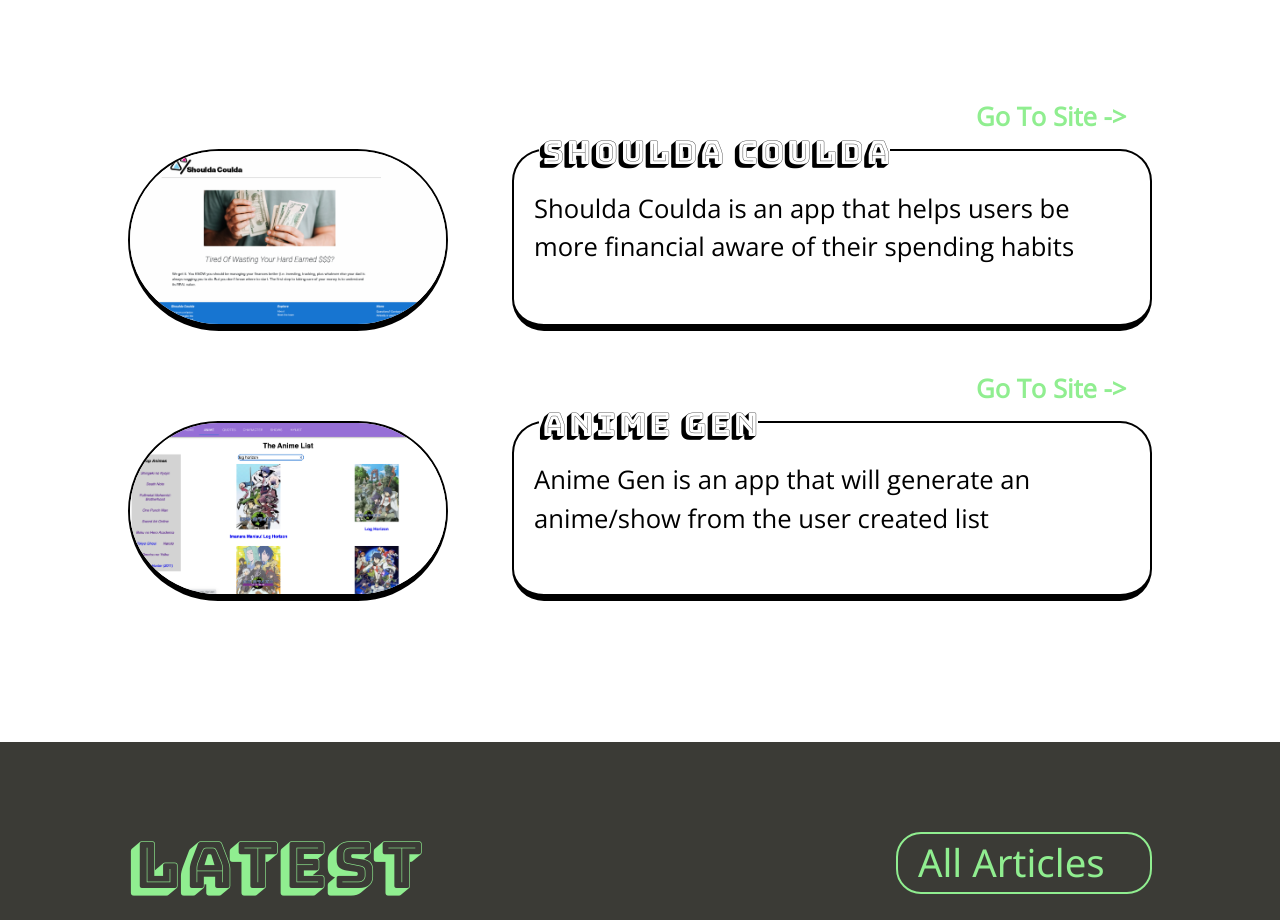
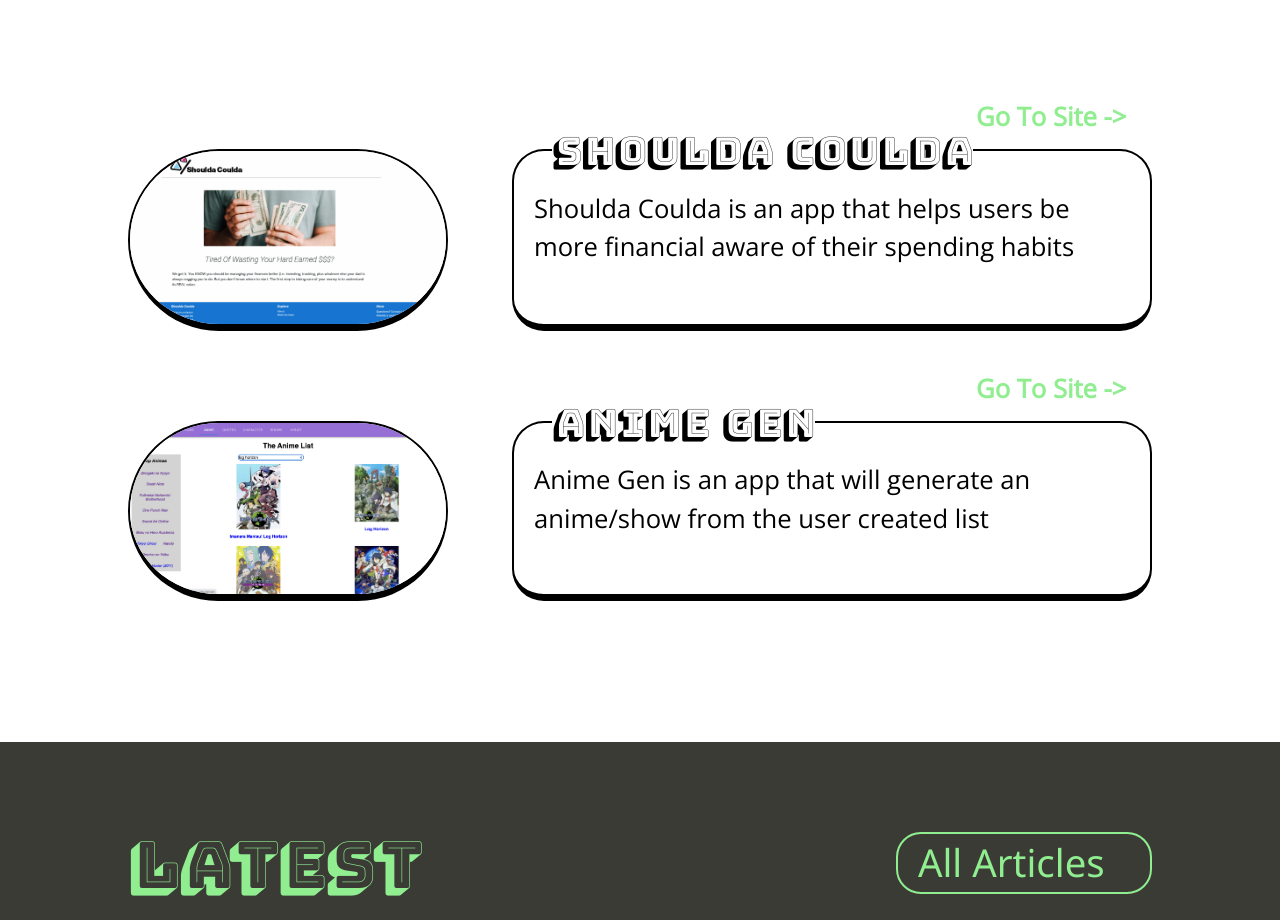
Before and after one commit to StudentCZ/my-website, a React (Create React App) app: page / in a window 1280 px wide. Shown: the part 1844-2764 px from the top of the page. Built offline with nearby package versions, Linux system fonts and the light colour scheme.

Commit message:
change position of header

```diff
--- a/src/components/ProjectImageBar.module.css
+++ b/src/components/ProjectImageBar.module.css
@@ -28,11 +28,11 @@
 
 .header {
   position: absolute;
-  top: -2.5vw;
-  margin-left: 25px;
+  top: -3vw;
+  margin-left: 3vw;
   background-color: white;
   font-family: 'Bungee Shade', cursive;
-  font-size: 2.5vw;
+  font-size: 3vw;
   z-index: 0;
 }
 
```
